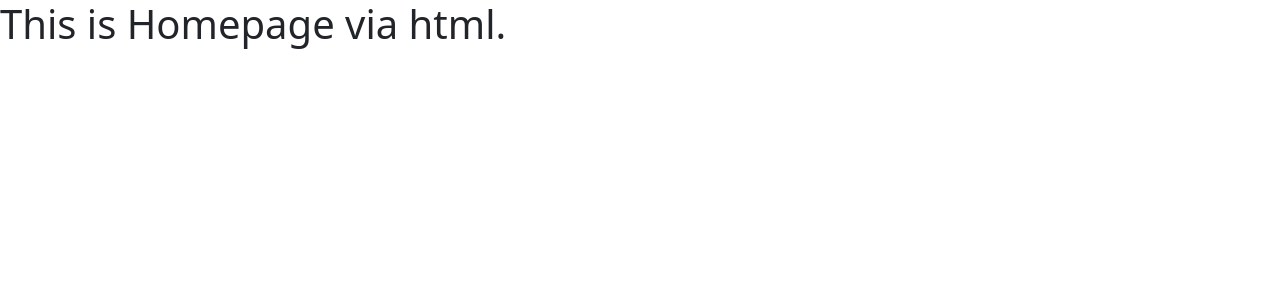
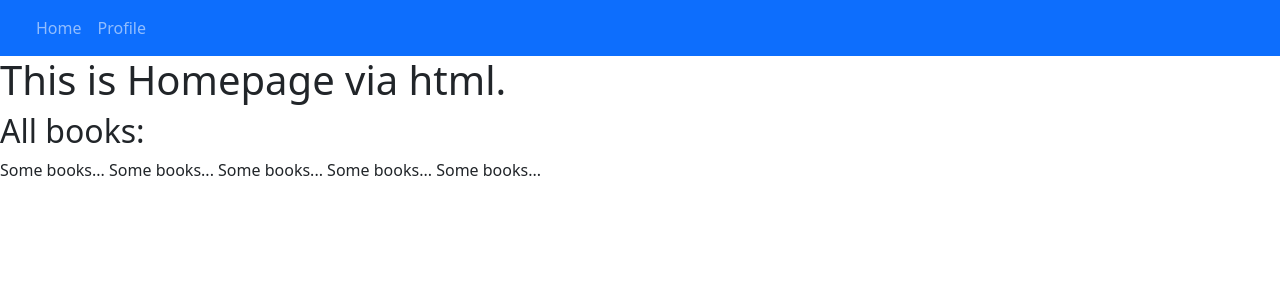
Before and after one commit to grishian/groepswerk2, a Flask app: page / in a window 1280 px wide. Shown: the top 300 px of the page. Run offline with Flask 2, Linux system fonts and the light colour scheme.

Commit message:
added some guidlines in html pages

```diff
--- a/webshop/myapp/templates/base.html
+++ b/webshop/myapp/templates/base.html
@@ -9,6 +9,31 @@
 
 </head>
 <body>
+
+    <nav class="navbar navbar-expand-lg navbar-dark bg-primary">
+        <div class="container-fluid">
+            <a class="navbar-brand" href="#"></a>
+            <button class="navbar-toggler" type="button" data-bs-toggle="collapse" data-bs-target="#navbarNav"
+                aria-controls="navbarNav" aria-expanded="false" aria-label="Toggle navigation">
+                <span class="navbar-toggler-icon"></span>
+            </button>
+            <div class="collapse navbar-collapse" id="navbarNav">
+                <ul class="navbar-nav">
+                    <li class="nav-item">
+                        {% set url = url_for('bp_general.do_home') %}
+                        <a class="nav-link{% if request.path == url %} active{% endif %}" aria-current="page" href="{{url}}">Home
+                        </a>
+                    </li>
+                    <li class="nav-item">
+                        {% set url = url_for('bp_user.do_user') %}
+                        <a class="nav-link{% if request.path == url %} active{% endif %}" aria-current="page" href="{{url}}">Profile
+                        </a>
+                    </li>
+                </ul>
+            </div>
+        </div>
+    </nav>
+
 {% block main_content %}
 {% endblock %}
 
--- a/webshop/myapp/templates/general/home.html
+++ b/webshop/myapp/templates/general/home.html
@@ -4,4 +4,14 @@
 <h1>
     This is Homepage via html.
 </h1>
+<h2>
+    All books:
+</h2>
+<p>
+    Some books...
+    Some books...
+    Some books...
+    Some books...
+    Some books...
+</p>
 {% endblock %}
```
Also changed, not shown: webshop/myapp/templates/user/user.html (+10 -0 lines).
